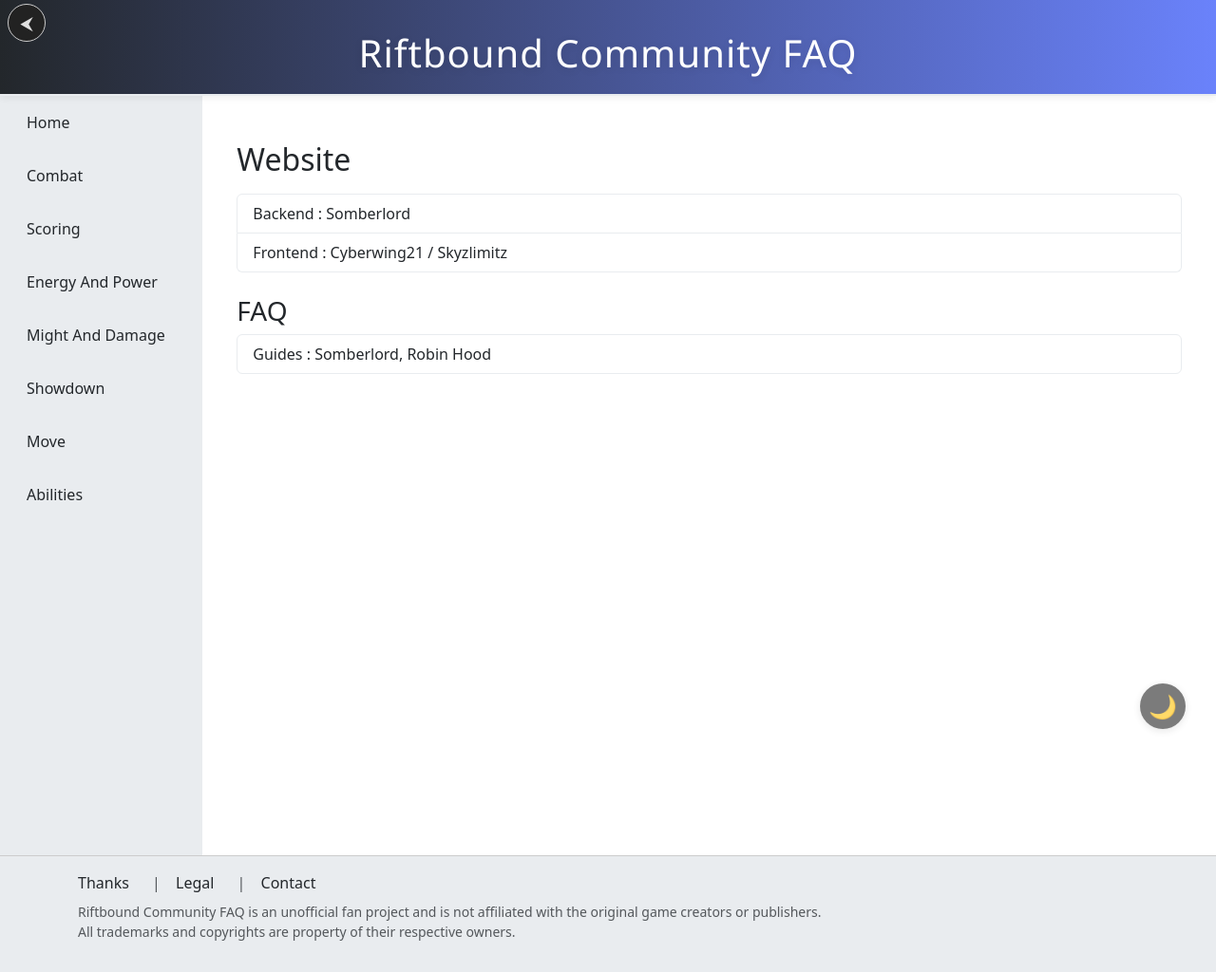
After one commit to Somberlord/riftboundfaq, a Flask app: page /thanks in a window 1280 px wide. The commit adds this page. Shown: the whole page at 95% size. Run offline with Flask 3, Linux system fonts and the light colour scheme.

Commit message:
Update footer

```diff
--- a/app/routes.py
+++ b/app/routes.py
@@ -7,6 +7,32 @@ import app.page_loader as page_loader
 def index():
     return page_loader.render_guide(page_loader.DEFAULT_LANGUAGE, 'home')
 
+@app.route('/thanks')
+def thanks():
+    return thanks_lang(page_loader.DEFAULT_LANGUAGE)
+
+@app.route('/<lang>/thanks')
+def thanks_lang(lang):
+    return render_template(f'lang/{lang}/thanks.html', title='Thanks', navlist=page_loader.get_pages(lang))
+
+@app.route('/contact')
+def contact():
+    return contact_lang(page_loader.DEFAULT_LANGUAGE)
+
+@app.route('/<lang>/contact')
+def contact_lang(lang):
+    return render_template(f'lang/{lang}/contact.html', title='Contact', navlist=page_loader.get_pages(lang))
+
+@app.route('/legal')
+def legal():
+    return legal_lang(page_loader.DEFAULT_LANGUAGE)
+
+@app.route('/<lang>/legal')
+def legal_lang(lang):
+    return render_template(f'lang/{lang}/legal.html', title='Legal', navlist=page_loader.get_pages(lang))
+
+
+
 @app.route('/<page_name>')
 def page(page_name):
     return page_loader.render_guide(page_loader.DEFAULT_LANGUAGE, page_name)
--- a/app/templates/lang/en/base.html
+++ b/app/templates/lang/en/base.html
@@ -70,9 +70,10 @@
     <nav>
       <ul class="footer-nav list-inline mb-2">
           <li class="list-inline-item"><a href="/en/thanks">Thanks</a></li>
+          <span class="footer-separator text-muted">|</span>
           <li class="list-inline-item"><a href="/en/legal">Legal</a></li>
+          <span class="footer-separator text-muted">|</span>
           <li class="list-inline-item"><a href="/en/contact">Contact</a></li>
-          <span class="footer-separator text-muted">|</span>
       </ul>
     </nav>
     <div class="legal-notes small text-muted mt-2">
--- /dev/null
+++ b/app/templates/lang/en/thanks.html
@@ -0,0 +1,16 @@
+{% extends "lang/en/base.html" %}
+
+{% block content %}
+<div class="container my-4 themed-list-container">
+  <h2 class="mb-3">Website</h2>
+  <ul class="list-group themed-list mb-3">
+    <li class="list-group-item">Backend : Somberlord</li>
+    <li class="list-group-item">Frontend : Cyberwing21 / Skyzlimitz</li>
+  </ul>
+
+  <h3 class="mt-4 mb-2">FAQ</h3>
+  <ul class="list-group themed-list mb-3">
+    <li class="list-group-item">Guides : Somberlord, Robin Hood</li>
+  </ul>
+</div>
+{% endblock %}
```
Also changed, not shown: app/templates/lang/en/contact.html (added, +12 -0 lines), app/templates/lang/en/legal.html (added, +11 -0 lines).
